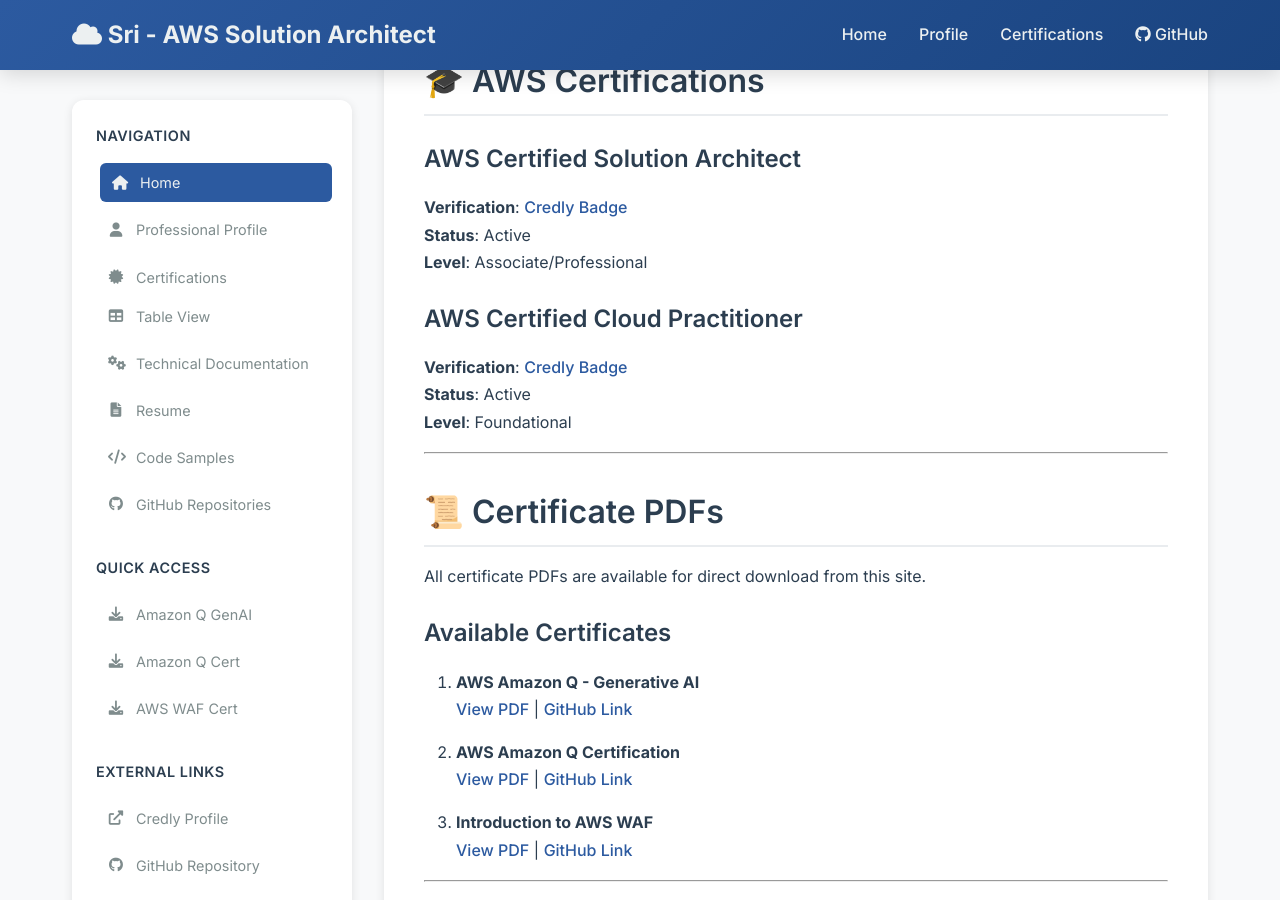
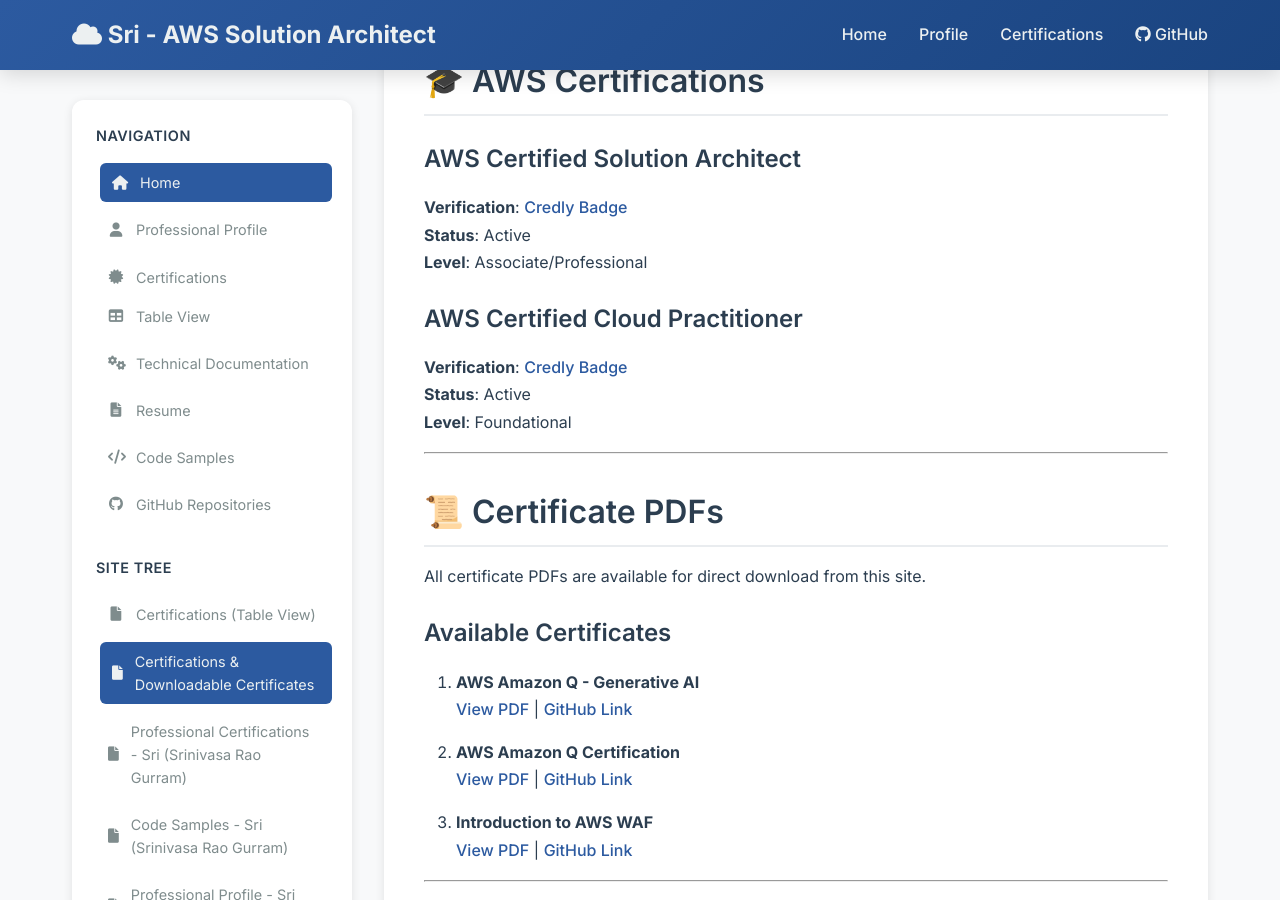
Before and after one commit to srinivasaraogurram/aws-solution-architect-development-engineer, a Jekyll site: the page built from docs/CERTIFICATIONS.md, in a window 1280 px wide and 900 px high, scrolled down 304 px. Built offline with Jekyll 4.4.1, drawn with Linux system fonts in a browser that asks for light colours; our own code applies the rules of GitHub Pages for plain Markdown files; some of the changed text lies outside the part shown.

Commit message:
UX: add auto-generated Site Tree in sidebar so tree navigation appears on root and all pages

```diff
--- a/docs/_layouts/default.html
+++ b/docs/_layouts/default.html
@@ -467,6 +467,26 @@
                     </div>
 
             <div class="nav-section">
+                <h3>Site Tree</h3>
+                <ul class="nav-tree">
+                    {% assign all_pages = site.pages | sort: 'url' %}
+                    {% for p in all_pages %}
+                        {% comment %}
+                        Exclude assets, certificates (PDF listing), feed/404 and the root index duplication.
+                        {% endcomment %}
+                        {% if p.url == '/' or p.url contains '/assets/' or p.url contains '/certificates/' or p.url contains '/feed.xml' or p.url contains '/sitemap.xml' or p.url contains '/404' %}
+                            {% continue %}
+                        {% endif %}
+                        <li>
+                            <a href="{{ site.baseurl }}{{ p.url }}" class="{% if page.url == p.url %}active{% endif %}">
+                                <i class="fas fa-file"></i> {{ p.title | default: p.url }}
+                            </a>
+                        </li>
+                    {% endfor %}
+                </ul>
+            </div>
+
+            <div class="nav-section">
                 <h3>Quick Access</h3>
                 <ul class="nav-tree">
                     <li><a href="{{ site.baseurl }}/certificates/Sri-Amazon-Q-GenAI.pdf" target="_blank">
```
